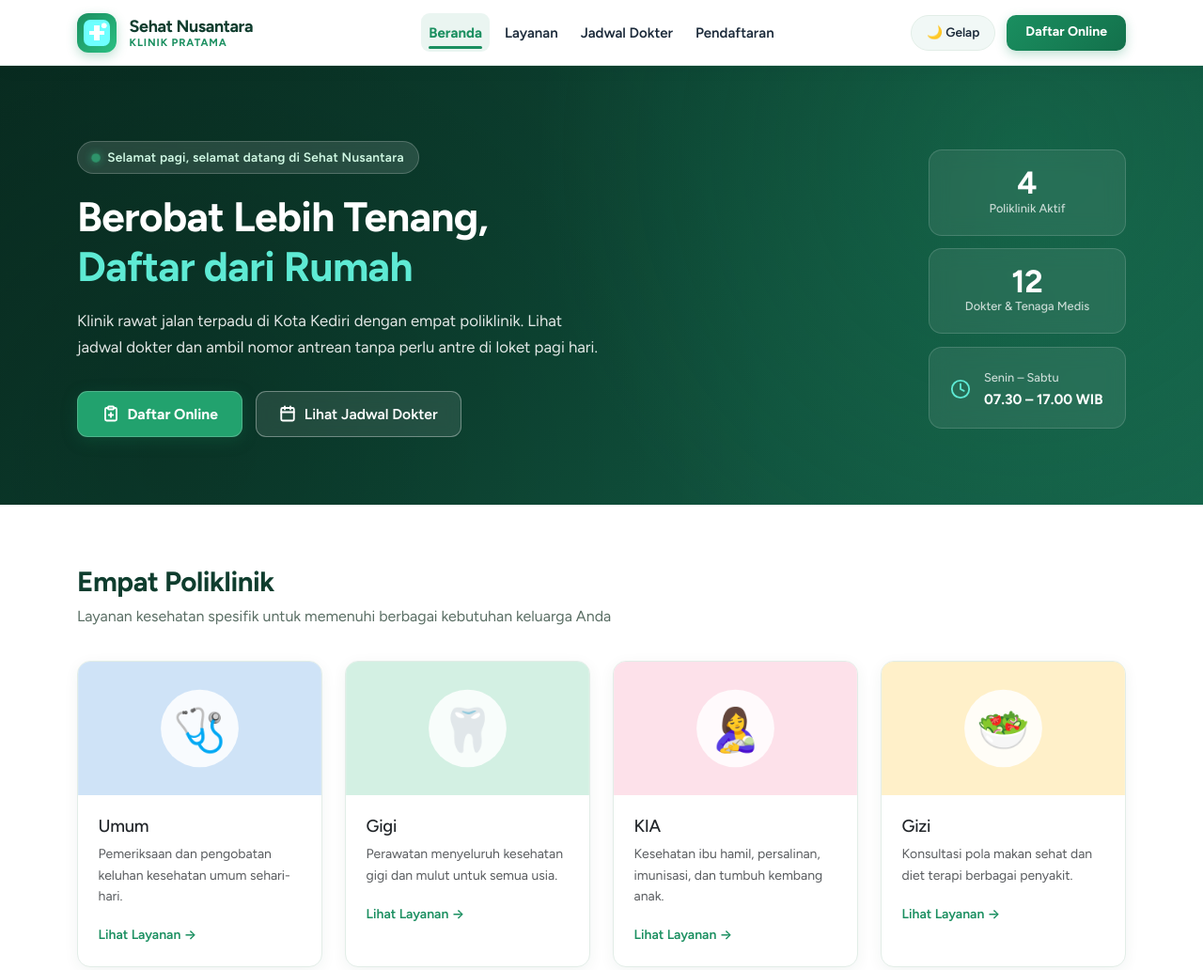
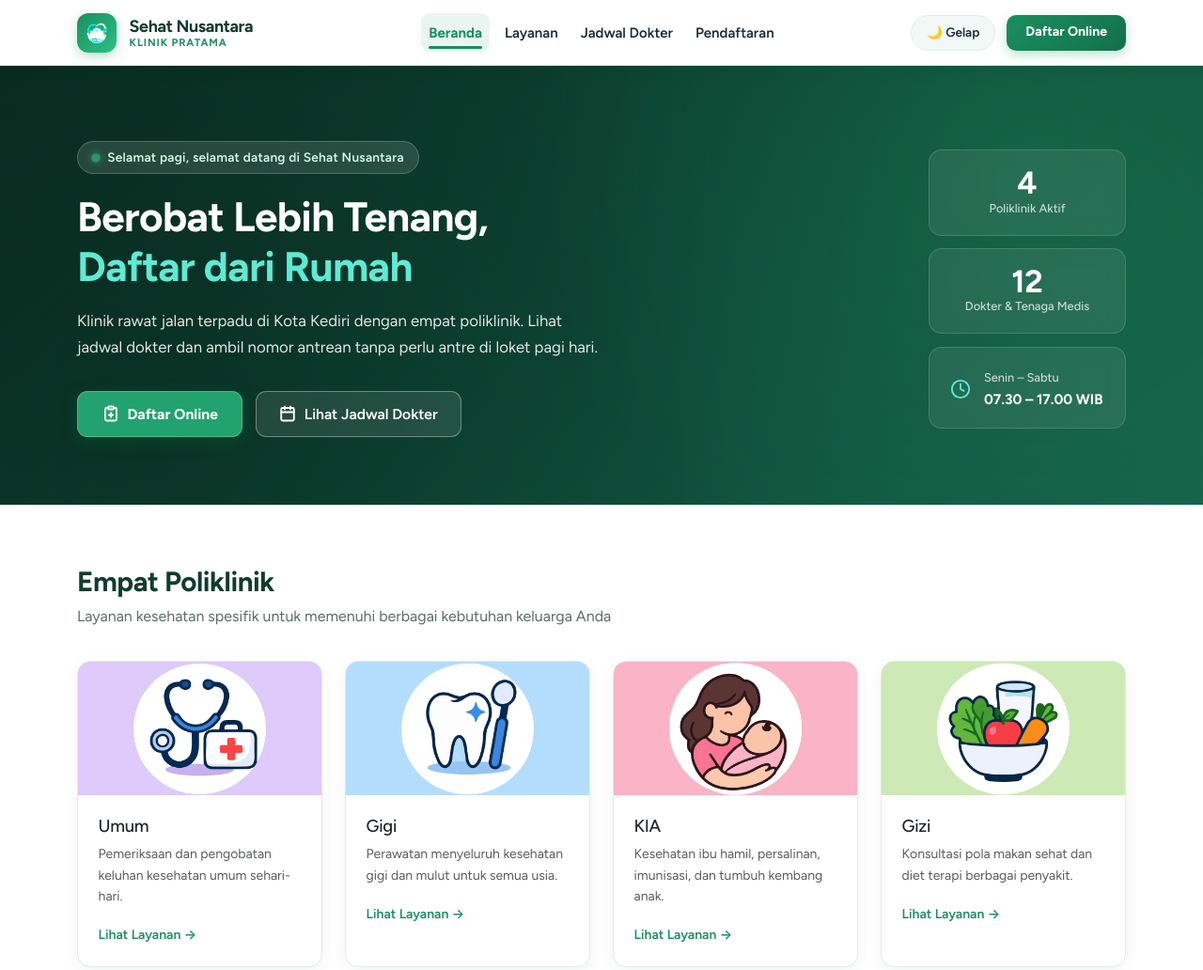
Before and after one commit to ReyhanRefalda/KlinikSehatNusantara, a plain HTML site: page index.html in a window 1280 px wide. Shown: the top 1032 px of the page at 94% size. Drawn offline with nearby package versions, Linux system fonts and the light colour scheme; no server answers.

Commit message:
Mengganti gambar SVG menjadi PNG dan JPG

```diff
--- a/index.html
+++ b/index.html
@@ -32,7 +32,7 @@
           <a class="navbar-brand" href="index.html">
             <div class="navbar-brand-logo">
               <img
-                src="img/logo.svg"
+                src="img/logo.png"
                 alt="Logo Klinik Sehat Nusantara"
                 width="26"
                 height="26"
@@ -166,7 +166,7 @@
             <div class="col-6 col-lg-3">
               <div class="card kartu-poli h-100">
                 <img
-                  src="img/umum.svg"
+                  src="img/umum.jpg"
                   class="card-img-top"
                   alt="Ilustrasi Poliklinik Umum"
                 />
@@ -180,7 +180,7 @@
             <div class="col-6 col-lg-3">
               <div class="card kartu-poli h-100">
                 <img
-                  src="img/gigi.svg"
+                  src="img/gigi.jpg"
                   class="card-img-top"
                   alt="Ilustrasi Poliklinik Gigi"
                 />
@@ -194,7 +194,7 @@
             <div class="col-6 col-lg-3">
               <div class="card kartu-poli h-100">
                 <img
-                  src="img/kia.svg"
+                  src="img/kia.jpg"
                   class="card-img-top"
                   alt="Ilustrasi Poliklinik KIA"
                 />
@@ -208,7 +208,7 @@
             <div class="col-6 col-lg-3">
               <div class="card kartu-poli h-100">
                 <img
-                  src="img/gizi.svg"
+                  src="img/gizi.jpg"
                   class="card-img-top"
                   alt="Ilustrasi Poliklinik Gizi"
                 />
@@ -222,6 +222,7 @@
           </div>
         </div>
       </section>
+
 
       <!-- ===== KEUNGGULAN ===== -->
       <section class="bagian bg-muda">
@@ -308,7 +309,7 @@
             <div class="col-md-5 col-lg-4">
               <div class="footer-brand">
                 <div class="footer-brand-logo">
-                  <img src="img/logo.svg" alt="Logo Sehat Nusantara" width="28" height="28" />
+                  <img src="img/logo.png" alt="Logo Sehat Nusantara" width="28" height="28" />
                 </div>
                 <div>
                   <span class="footer-brand-name">Sehat Nusantara</span>
```
Also changed, not shown: dokter.html (+2 -2 lines), layanan.html (+6 -6 lines), pendaftaran.html (+2 -2 lines), img/gigi.jpg (added), img/gigi.svg (deleted), img/gizi.jpg (added), img/gizi.svg (deleted), img/kia.jpg (added), img/kia.svg (deleted), img/logo.png (added), img/logo.svg (deleted), img/umum.jpg (added), img/umum.svg (deleted).
